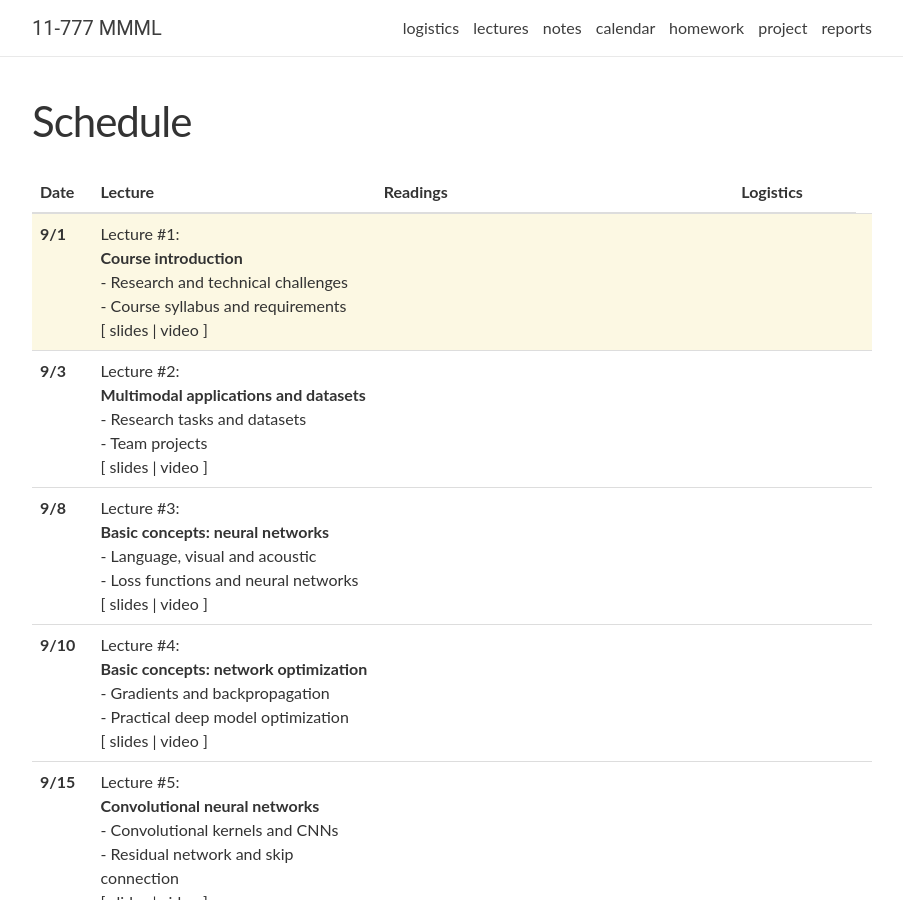
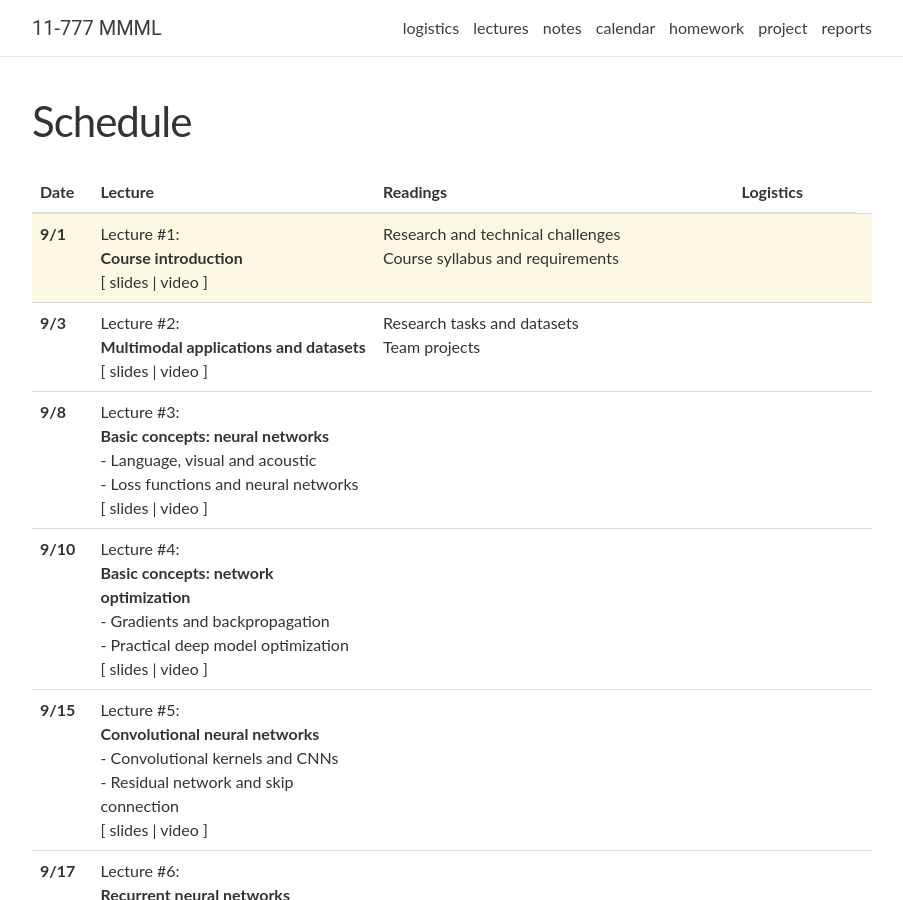
Before and after one commit to pliang279/mmml-course, a Jekyll site: the page built from _pages/lectures.md, in a window 1280 px wide and 900 px high. Shown: the whole window, without its empty margins (188-1091 px from the left). Built offline with Jekyll 4.4.1, drawn with Linux system fonts in a browser that asks for light colours; nearby versions of some CDN libraries; comment, search, counter and statistics services are not loaded.

```diff
--- a/_data/lectures.yml
+++ b/_data/lectures.yml
@@ -1,26 +1,28 @@
 - date: 9/1
   lecturer: LP
   title: >
-    <strong>Course introduction</strong> <br/>
-    - Research and technical challenges <br/>
-    - Course syllabus and requirements
+    <strong>Course introduction</strong>
   slides:
   annotated:
   video:
   notes:
+  topics:
+    - Research and technical challenges <br/>
+    - Course syllabus and requirements
   readings:
   logistics:
 
 - date: 9/3
   lecturer: LP
   title: >
-    <strong>Multimodal applications and datasets</strong> <br/>
-    - Research tasks and datasets <br/>
-    - Team projects
+    <strong>Multimodal applications and datasets</strong>
   slides:
   annotated:
   video:
   notes:
+  topics:
+    - Research tasks and datasets <br/>
+    - Team projects
   readings:
   logistics:
 
```
